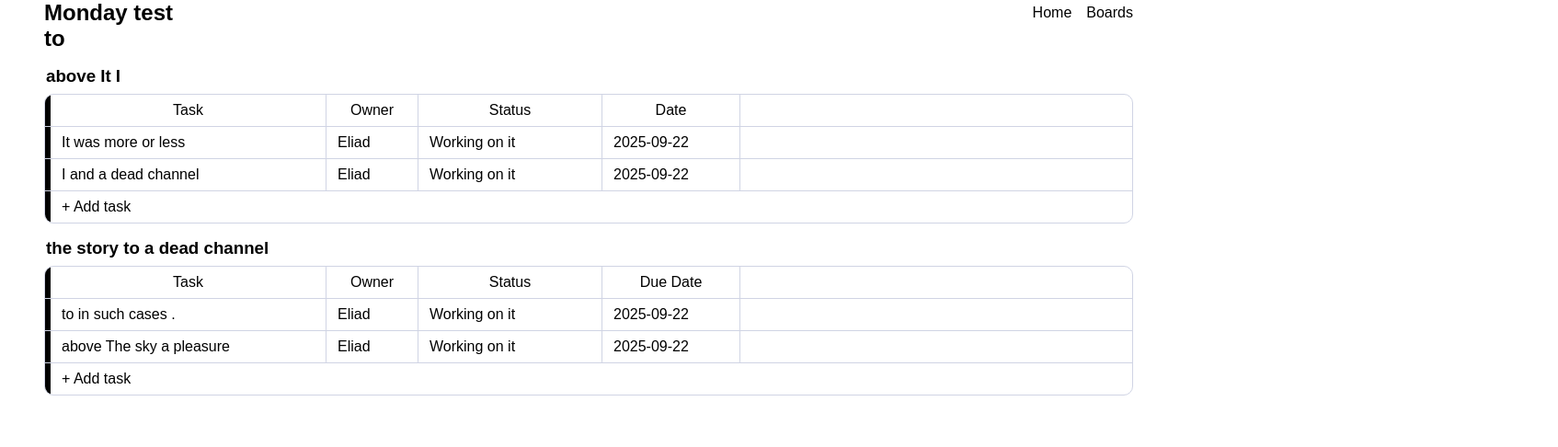
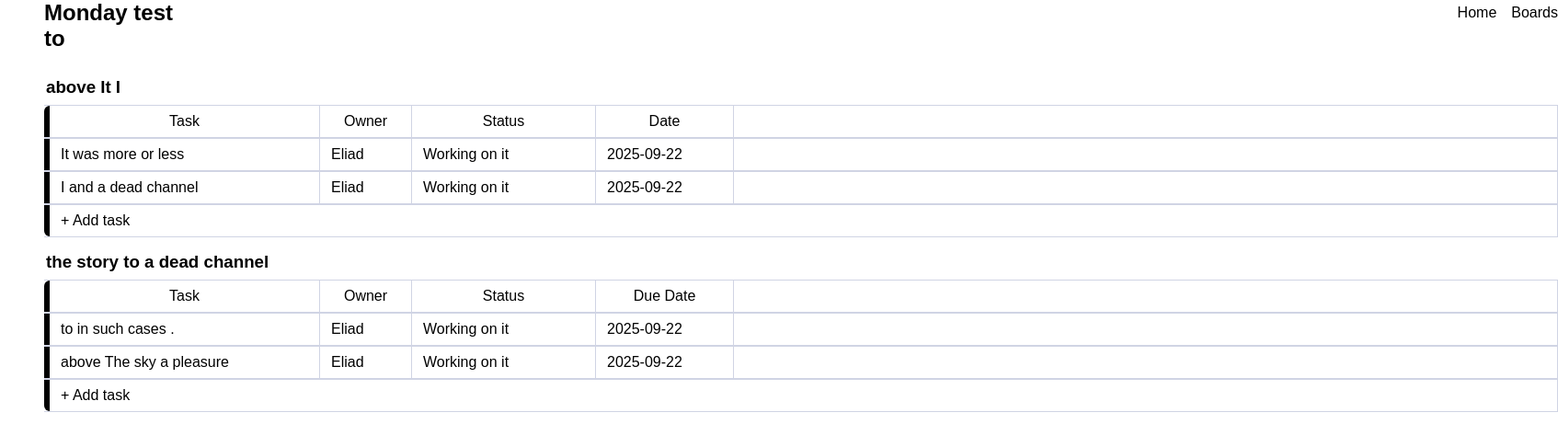
Before and after one commit to Eh2409/monday-test, a React (Vite) app: page /board in a window 1280 px wide. Both pictures are taken after a click on the item "to". Shown: the top 486 px of the page at 92% size, 1694 px wide, since content can reach past the window. Built offline with nearby package versions, Linux system fonts and the light colour scheme.

Commit message:
Improve group layout

```diff
--- a/src/assets/stlye/cmps/board/_Group.scss
+++ b/src/assets/stlye/cmps/board/_Group.scss
@@ -1,25 +1,27 @@
 .group {
+    position: relative;
     margin-block-end: 1em;
 
     .group-header {
+
+        // position: sticky;
+        // top: 40px;
+        // left: 0;
+        // right: 0;
+        .group-title {
             margin-block-end: 0.5em;
+            width: 70vw;
         }
-
-    .group-table {
-        display: flex;
-        flex-direction: column;
-        border: 1px solid #d0d4e4;
-        border-radius: 10px;
-        overflow-y: hidden;
-
+    }
 
     .table-row {
         display: grid;
-            grid-template-columns: 6px 300px 100px 200px 150px repeat(auto-fill, minmax(100px, 1fr)) 100%;
+        grid-template-columns: 300px 100px 200px 150px 70vw;
         align-items: center;
-            border-block-end: 1px solid #d0d4e4;
+        background-color: white;
 
-            &:hover:not(:first-child) {
+
+        &:hover:not(.table-header, :has(.full-line)) {
 
             background-color: rgb(246, 246, 246);
 
@@ -28,13 +30,43 @@
             }
         }
 
-            &::before {
-                content: '';
+        &>* {
+            border-block: 1px solid #d0d4e4;
+            border-inline-end: 1px solid #d0d4e4;
+
+            &:has(.add-task) {
+                border-inline-end: 0;
+            }
+        }
+
+        .task-bar {
+            // position: sticky;
+            // left: 0;
+
+            background-color: white;
+            display: grid;
+            grid-template-columns: 6px 1fr;
+            z-index: 4;
+
+            &:has(.add-task) {
+
+                .color-bar {
+                    border-radius: 0px 0px 0px 10px;
+                }
+            }
+
+            .color-bar {
                 width: 100%;
                 height: 100%;
                 background: var(--before-columns);
             }
+        }
 
+        .full-line {
+            height: 100%;
+            width: 100%;
+            grid-column: 2/-1;
+        }
 
         &:last-of-type {
             border-block-end: none;
@@ -43,7 +75,13 @@
         &.table-header {
             text-align: center;
             text-transform: capitalize;
+
+            .color-bar {
+                border-radius: 10px 0px 0px 0px;
             }
+        }
+
+
 
         .cell {
             position: relative;
@@ -51,7 +89,6 @@
             overflow: hidden;
             text-overflow: ellipsis;
             white-space: nowrap;
-                border-inline-end: 1px solid #d0d4e4;
             height: 100%;
 
             &.add-task {
@@ -71,4 +108,3 @@
         }
     }
 }
-}
--- a/src/assets/stlye/pages/_BaordDetails.scss
+++ b/src/assets/stlye/pages/_BaordDetails.scss
@@ -1,5 +1,16 @@
 .board-details {
+    position: relative;
+    // width: 90vw;
+    // height: 90vh;
+    // overflow: auto;
+
     .board-header {
+        // position: sticky;
+        // top: 0;
+        // left: 0;
         margin-block-end: 1em;
+        background-color: rgb(255, 255, 255);
+        z-index: 200;
+        height: 40px;
     }
 }
--- a/src/cmps/board/Group.jsx
+++ b/src/cmps/board/Group.jsx
@@ -9,36 +9,54 @@ export function Group({ group, saveGroupTitle, onAddTask, onUpdateTaskName }) {
         <section className="group" style={{ '--before-columns': group.color }}>
 
             <div className="group-header">
+                <div className="group-title">
                     <GroupTitleEditor
                         title={group.title}
                         color={group.color}
                         onSave={((dataToSave) => saveGroupTitle(dataToSave, group.id))}
                     />
                 </div>
-            <div className="group-table">
+
                 <div className="table-row table-header">
+                    <div className="task-bar">
+                        <div className="color-bar"></div>
                         <div className="cell name">Task</div>
+                    </div>
                     {columns.map(colId => (
                         <div key={colId} className="cell">{colId}</div>
                     ))}
+                    <div className="cell full"></div>
                 </div>
 
+            </div>
+
+
+            <div className="group-table">
                 {group.items.map(item => (
                     <div key={item.id} className="table-row">
-                        <div className="cell">
+
+                        <div className="task-bar">
+                            <div className="color-bar"></div>
+                            <div className="cell name">
                                 <TaskNameEditor name={item.name}
                                     onSave={(taskName) => onUpdateTaskName(taskName, group.id, item.id)} />
+                            </div>
                         </div>
                         {item.columnValues.map(col => (
                             <div key={col.id} className="cell">{col.value}</div>
                         ))}
+                        <div className="cell full"></div>
                     </div>
                 ))}
 
                 <div className="table-row">
-                    <div className="cell add-task">
+                    <div className="task-bar">
+                        <div className="color-bar"></div>
+                        <div className="cell add-task full">
                             <TaskNameEditor placeholder={"+ Add task"} onSave={(taskName) => onAddTask(taskName, group.id)} />
                         </div>
+                    </div>
+                    <div className="full-line"></div>
                 </div>
             </div>
         </section>
--- a/src/pages/BoardIndex.jsx
+++ b/src/pages/BoardIndex.jsx
@@ -27,6 +27,7 @@ export function BoardIndex() {
         <section>
             <header className="flex justify-between align-center">
             </header>
+
             {boards?.length > 0
                 ? <BoardList boards={boards} />
                 : <div>No board found</div>
```
Lines whose indentation alone changed are shown as unchanged.
